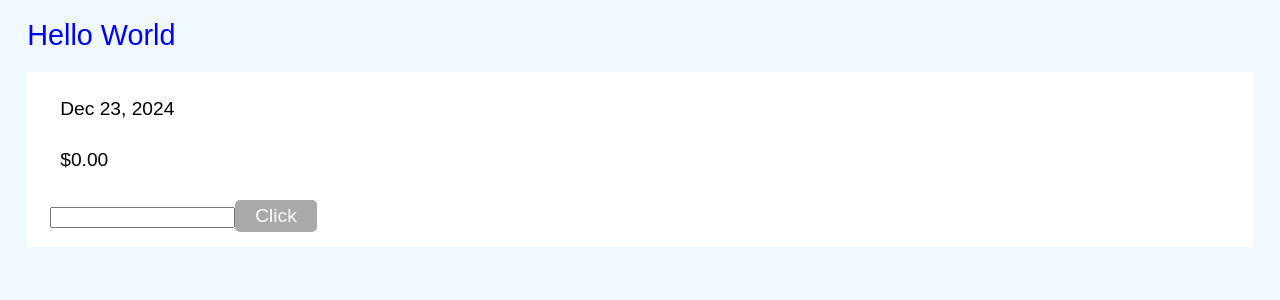
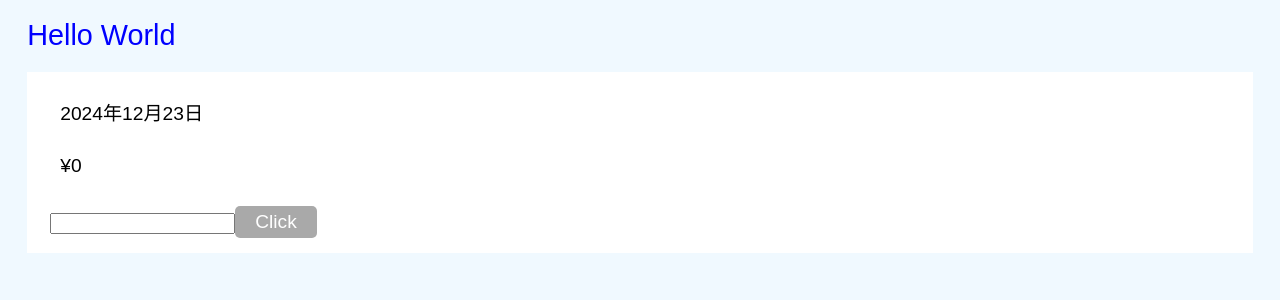
Before and after one commit to hayaoki-engineer/angular-app, an Angular app: page / in a window 1280 px wide. Shown: the top 300 px of the page. Built offline with nearby package versions, Linux system fonts and the light colour scheme.

Commit message:
フォーマットを日本語向けに変更

```diff
--- a/src/app/hello/hello.component.html
+++ b/src/app/hello/hello.component.html
@@ -1,8 +1,8 @@
 <div>
   <h1>{{ title | titlecase }}</h1>
   <div class="container">
-    <p>{{ date | date }}</p>
-    <p>{{ price | currency }}</p>
+    <p>{{ date | date: 'yyyy年MM月dd日' }}</p>
+    <p>{{ price | currency: 'JPY': 'symbol': '1.0-2'}}</p>
     <input type="number" #input />
     <button (click)="updatePrice(+input.value)">Click</button>
   </div>
```
